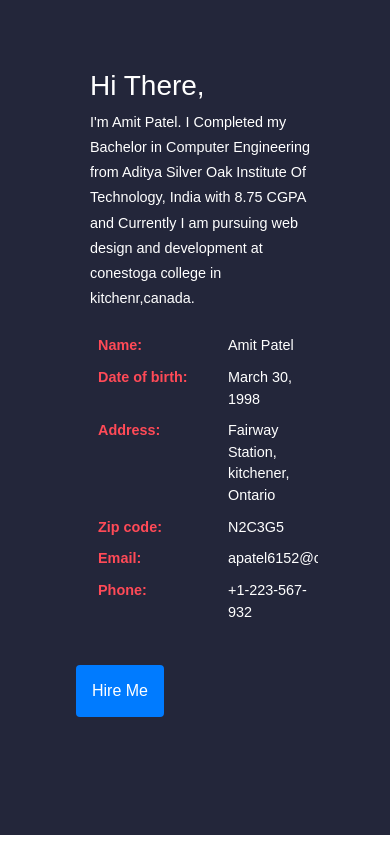
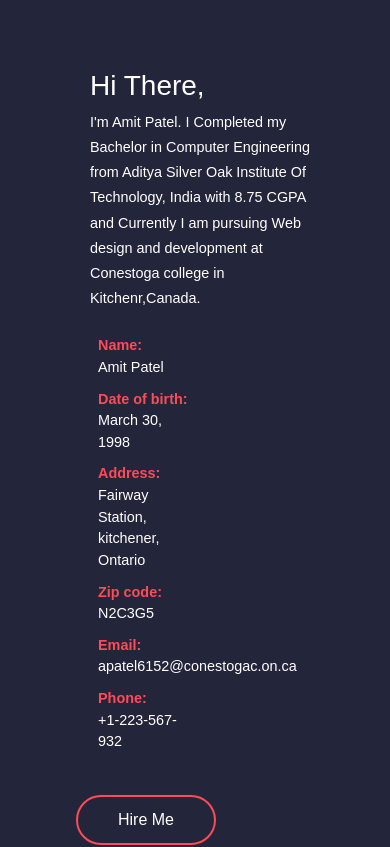
Before and after one commit to apatel6152/amit303.me, a React (Create React App) app: page / in a window 390 px wide. Shown: the part 1362-2209 px from the top of the page. Built offline with nearby package versions, Linux system fonts and the light colour scheme.

Commit message:
new changes for portfolio

```diff
--- a/src/components/About/About.css
+++ b/src/components/About/About.css
@@ -74,8 +74,13 @@ h1.mainHeader {
         padding: 0;
         padding-right: 15px;
     }
+    .d-flex {
+        display: flex;
+        flex-direction: column;
 
+    }
     .about_info-details  {
         font-size: 90%;
+        /* display: block; */
     }
   }
--- a/src/components/About/About.js
+++ b/src/components/About/About.js
@@ -78,7 +78,7 @@ const About = () => {
 
                 <h3 className="hii">Hi There,</h3>
                 <div className="about__info-p">
-                  <p>I'm Amit Patel. I Completed my Bachelor in Computer Engineering from Aditya Silver Oak Institute Of Technology, India with 8.75 CGPA and Currently I am pursuing web design and development at conestoga college in kitchenr,canada.
+                  <p>I'm Amit Patel. I Completed my Bachelor in Computer Engineering from Aditya Silver Oak Institute Of Technology, India with 8.75 CGPA and Currently I am pursuing Web design and development at Conestoga college in Kitchenr,Canada.
                   </p>
                  </div>
                  </div>
@@ -96,8 +96,12 @@ const About = () => {
 		        </div>
 	          <div className="counter-wrap ftco-animate d-flex mt-md-3">
               <div className="text">
-
-                <p><a href="/#contact" className="btn btn-primary py-3 px-3">Hire Me</a></p>
+              <div className="header__buttons">
+                  <a href="/#contact" className="btn btn-outline">
+                    Hire Me
+                  </a>
+                </div>
+                {/* <p><a href="/#contact" className="btn btn-primary py-3 px-3">Hire Me</a></p> */}
               </div>
 	          </div>
 	        </div>
--- a/src/components/Contact/Contact.css
+++ b/src/components/Contact/Contact.css
@@ -1,4 +1,5 @@
 .image {
+    display: block;
     background-image: url('../../../public/images/dp.png');
     padding-right: 5px;
     background-repeat: no-repeat;
@@ -22,8 +23,12 @@
 }
 
 @media (max-width: 767px) {
+    .image {
+        visibility:hidden;
+    }
     .big {
         padding-bottom: 0px;
+        text-align: center;
     }
     .contact-section {
         padding: 30px;
--- a/src/components/Education/Education.css
+++ b/src/components/Education/Education.css
@@ -51,7 +51,7 @@ h4{
         padding: 50px;
         padding-left: 30px;
         padding-right: 30px;
-        padding-bottom: 0;
+        padding-bottom: 50px;
     }
 
 }
```
